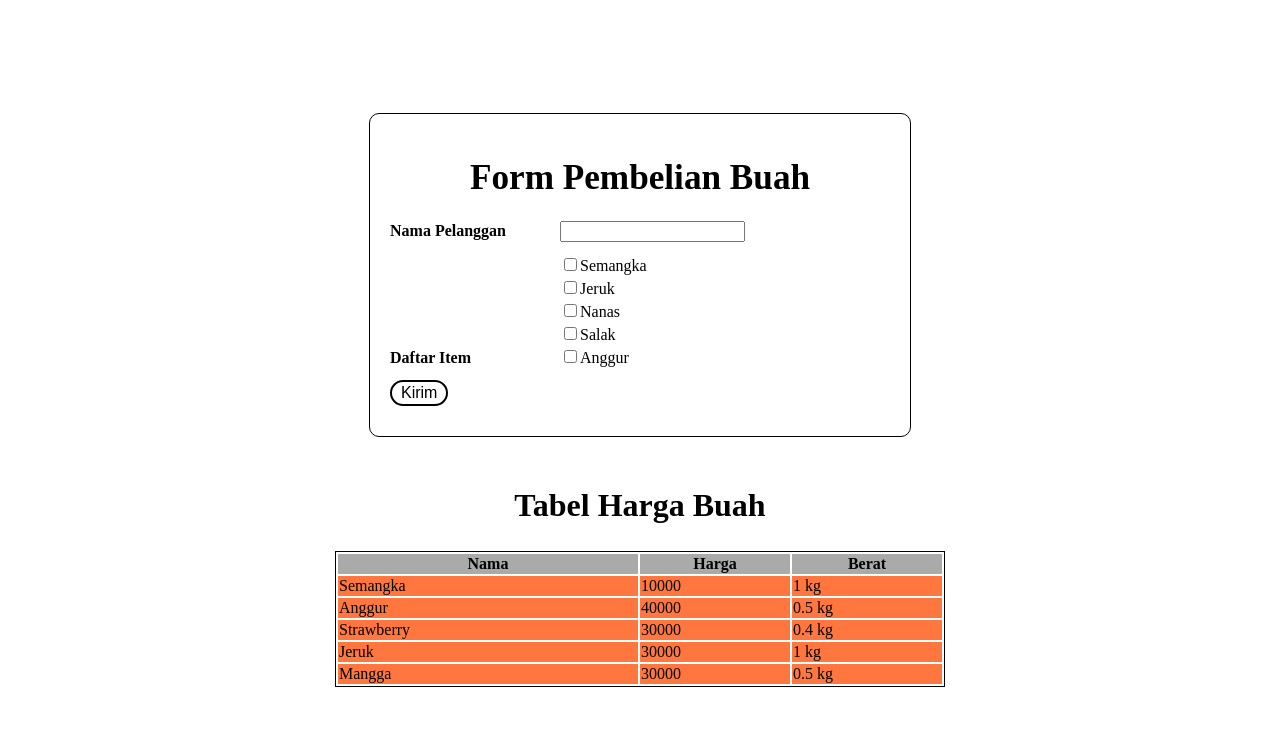
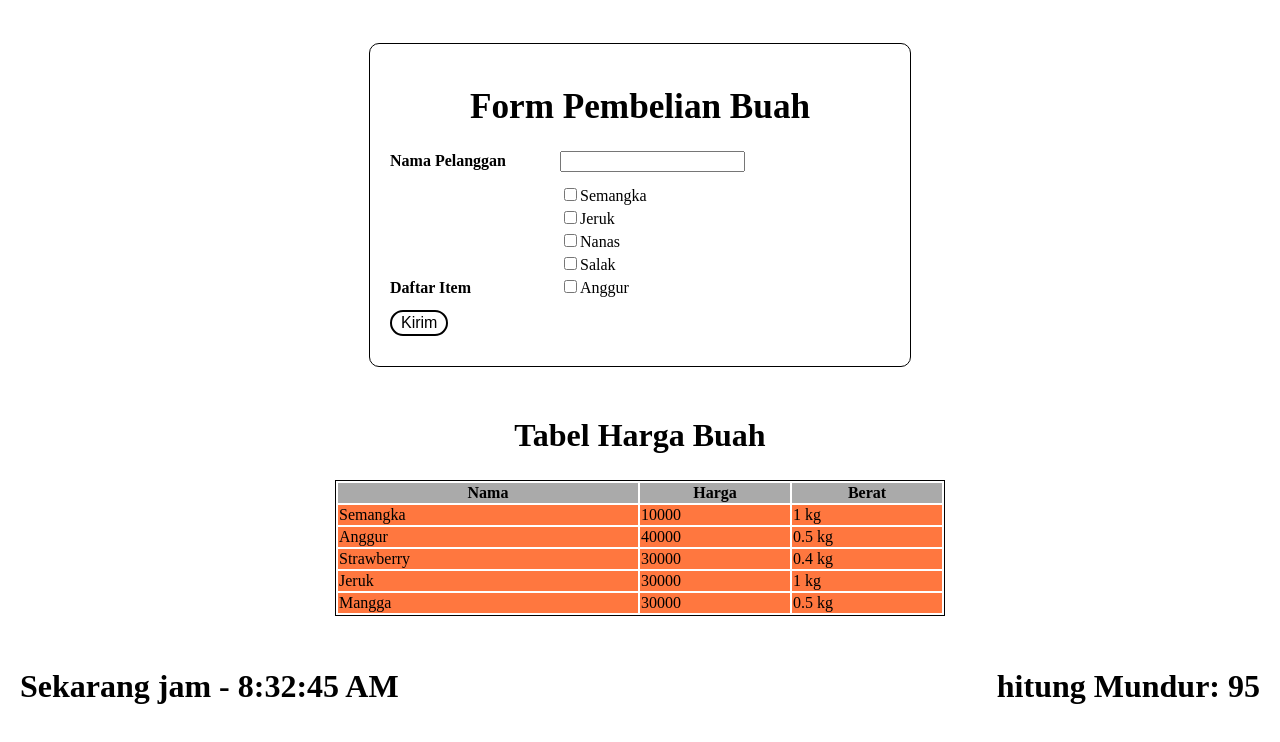
Before and after one commit to bayusamudra5502/IM-Sanbercode-Reactjs-Batch-25, a React (Create React App) app in the folder Tugas-Harian-Part-2/: page / in a window 1280 px wide. Shown: the top 742 px of the page. Built offline with nearby package versions, Linux system fonts and the light colour scheme.

Commit message:
Menambah Tugas 11

```diff
--- a/Tugas-Harian-Part-2/src/App.css
+++ b/Tugas-Harian-Part-2/src/App.css
@@ -15,3 +15,7 @@ h2{
     text-align: center;
     font-size: 2em;
 }
+
+main{
+    width: 100vw;
+}
--- a/Tugas-Harian-Part-2/src/App.js
+++ b/Tugas-Harian-Part-2/src/App.js
@@ -1,6 +1,7 @@
 import React from "react";
 import FormBuah from "./Tugas-9/Tugas9";
 import TabelBuahTerisi from "./Tugas-10/Tugas10";
+import JamMundur from "./Tugas-11/Jam";
 import "./App.css";
 
 
@@ -10,6 +11,7 @@ export default class App extends React.Component{
             <main>
                 <FormBuah/>
                 <TabelBuahTerisi />
+                <JamMundur />
             </main>
         )
     }
--- a/Tugas-Harian-Part-2/src/Tugas-10/Tugas10.js
+++ b/Tugas-Harian-Part-2/src/Tugas-10/Tugas10.js
@@ -7,9 +7,7 @@ class TabelBuah extends React.Component {
         const barisData = this.props.dataBuah.map((buah) => (
             <TabelBuahRow
                 key={buah.nama}
-                nama={buah.nama}
-                harga={buah.harga}
-                berat={buah.berat} />
+                {...buah} />
         ));
 
         return (
--- /dev/null
+++ b/Tugas-Harian-Part-2/src/Tugas-11/Jam.js
@@ -0,0 +1,42 @@
+import React from "react";
+import "./JamMundur.css";
+
+const INIT_TIMER_COUNT = 100;
+
+class JamMundur extends React.Component {
+    constructor(props) {
+        super(props)
+        this.state = {
+            jam: new Date(),
+            counter: INIT_TIMER_COUNT
+        }
+    }
+
+    render() {
+        return this.state.counter > 0 && (
+            <div className="jam-mundur">
+                <p>
+                    Sekarang jam - {this.state.jam.toLocaleTimeString()}
+                </p>
+                <p>
+                    hitung Mundur: {this.state.counter}
+                </p>
+            </div>
+        );
+    }
+
+    componentDidMount(){
+        this.tick = setInterval(() => {
+            this.setState({
+                jam: new Date(),
+                counter: this.state.counter - 1
+            });
+        }, 1000);
+    }
+
+    componentWillUnmount(){
+        clearInterval(this.tick)
+    }
+}
+
+export default JamMundur;
--- /dev/null
+++ b/Tugas-Harian-Part-2/src/Tugas-11/JamMundur.css
@@ -0,0 +1,7 @@
+.jam-mundur{
+    display: flex;
+    justify-content: space-between;
+    font-size: 2em;
+    font-weight: bold;
+    padding: 20px;
+}
```
